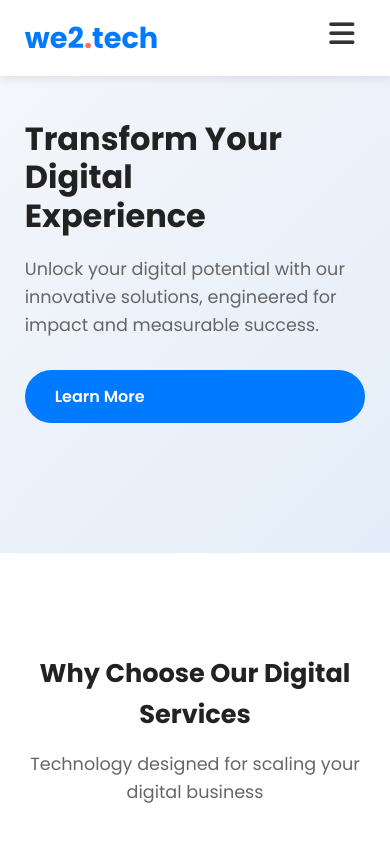
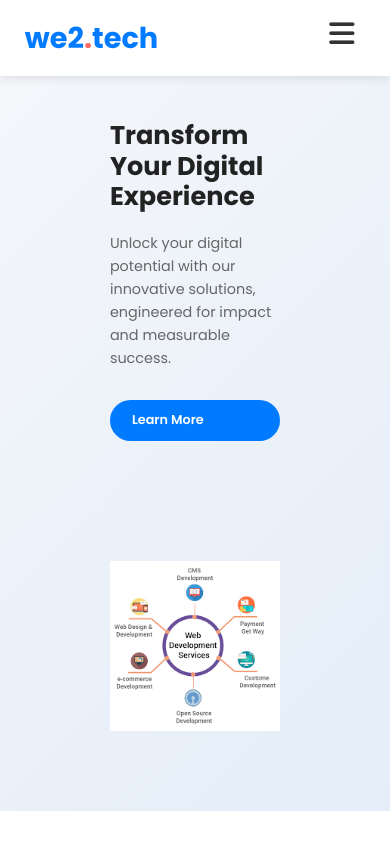
Before and after one commit to nikhilmeria/we2.tech, a plain HTML site: page index.html in a window 390 px wide. Shown: the top 844 px of the page. Drawn offline with nearby package versions, Linux system fonts and the light colour scheme.

Commit message:
modified head tag and image visibility

```diff
--- a/index.html
+++ b/index.html
@@ -4,11 +4,11 @@
 <head>
     <meta charset="UTF-8">
     <meta name="viewport" content="width=device-width, initial-scale=1.0">
-    <meta name="description" content="Advanced digital aids with cutting-edge technology. Improve your digital experience and quality of life with our premium devices. Free consultation and 45-day trial.">
-    <meta name="keywords" content="digital aids, digital loss, audiologist, digital test, tinnitus, ear health">
-        <meta name="author" content="we2.tech">
+    <meta name="description" content="we2.tech offers expert web and mobile development, AI solutions, and technology consultancy to elevate your business. Contact us for innovative and scalable results.">
+    <meta name="keywords" content="web development, mobile development, AI solutions, technology consultancy, custom software, machine learning, business technology, we2.tech">
+    <meta name="author" content="we2.tech">
     <meta name="robots" content="index, follow">
-    <title>Premium Digital Aids | Advanced Digital Solutions | we2.tech</title>
+    <title>we2.tech: Web, Mobile, AI, and Consultancy Solutions</title>
     <link rel="stylesheet" href="styles.css">
     <link rel="preconnect" href="https://fonts.googleapis.com">
     <link rel="preconnect" href="https://fonts.gstatic.com" crossorigin>
@@ -47,6 +47,9 @@
                 <div class="hero-buttons">
                     <a href="#contact" class="btn-primary">Learn More</a>
                 </div>
+            </div>
+            <div class="hero-image">
+                <img src="/images/hero-img.png" alt="Digital Solutions">
             </div>
         </div>
     </section>
--- a/styles.css
+++ b/styles.css
@@ -177,14 +177,23 @@ img {
 }
 
 .hero .container {
-    display: block;
+    display: flex;
+    align-items: center;
+    justify-content: space-between;
+}
+
+.hero-content {
+    width: 50%;
     text-align: left;
 }
 
-.hero-content {
+.hero-image {
+    width: 50%;
+}
+
+.hero-image img {
     width: 100%;
-    text-align: left;
-    max-width: 600px;
+    display: block;
 }
 
 .hero-content h1 {
@@ -209,38 +218,6 @@ img {
 .hero-buttons .btn-primary {
     margin: 0;
     display: inline-block;
-}
-
-.hero .container {
-    display: block;
-    text-align: center;
-    position: relative;
-    z-index: 1;
-}
-
-.hero-content {
-    width: 100%;
-    padding: 0;
-}
-
-.hero-content h1 {
-    font-size: 3rem;
-    color: #222;
-    line-height: 1.2;
-    margin-bottom: 20px;
-}
-
-.hero-content p {
-    font-size: 1.1rem;
-    color: #666;
-    margin: 0 auto 30px;
-    max-width: 600px;
-}
-
-.hero-buttons {
-    margin-bottom: 40px;
-    display: flex;
-    justify-content: flex-start;
 }
 
 /* Benefits Section */
@@ -468,6 +445,10 @@ img {
         justify-content: center;
     }
 
+    .hero-content h1 {
+        font-size: 2.5rem;
+    }
+
     .section-header h2 {
         font-size: 2rem;
     }
@@ -523,16 +504,19 @@ img {
         margin-top: 15px;
     }
 
-    .hero {
-        padding: 120px 0 80px;
-    }
+        .hero {
+            padding: 120px 0 80px;
+        }
 
-    .hero-content h1 {
-        font-size: 2.2rem;
-    }
+            .hero-content h1 {
+                font-size: 1.8rem;
+            }
+        .hero-buttons .btn-primary {
+            padding: 10px 24px;
+            font-size: 0.9rem;
+        }
 
-    .hero-buttons {
-        flex-direction: column;
+        .hero-buttons {        flex-direction: column;
         gap: 15px;
     }
 
@@ -552,11 +536,19 @@ img {
     }
 
     .hero-content h1 {
-        font-size: 2rem;
+        font-size: 1.6rem;
     }
 
-    .section-header h2 {
-        font-size: 1.6rem;
+    .hero-content p {
+        font-size: 0.9rem;
+    }
+
+    .hero-buttons .btn-primary {
+        padding: 8px 20px;
+        font-size: 0.8rem;
+    }
+
+    .section-header h2 {        font-size: 1.6rem;
     }
 
     .benefit-card,
```
